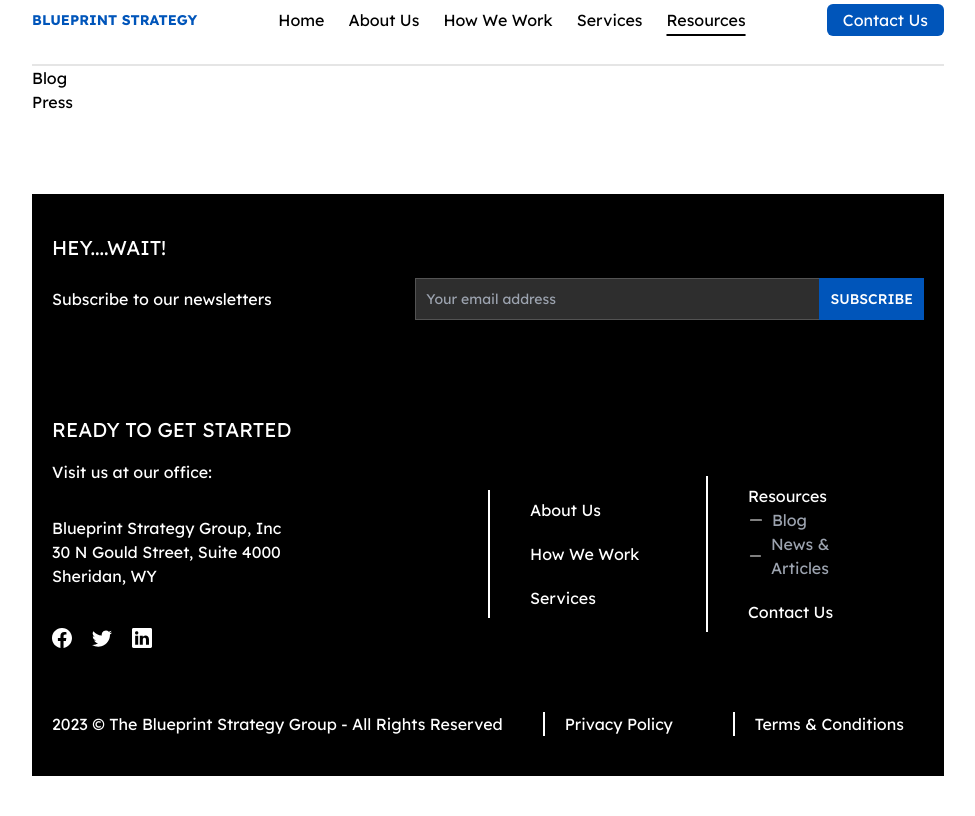
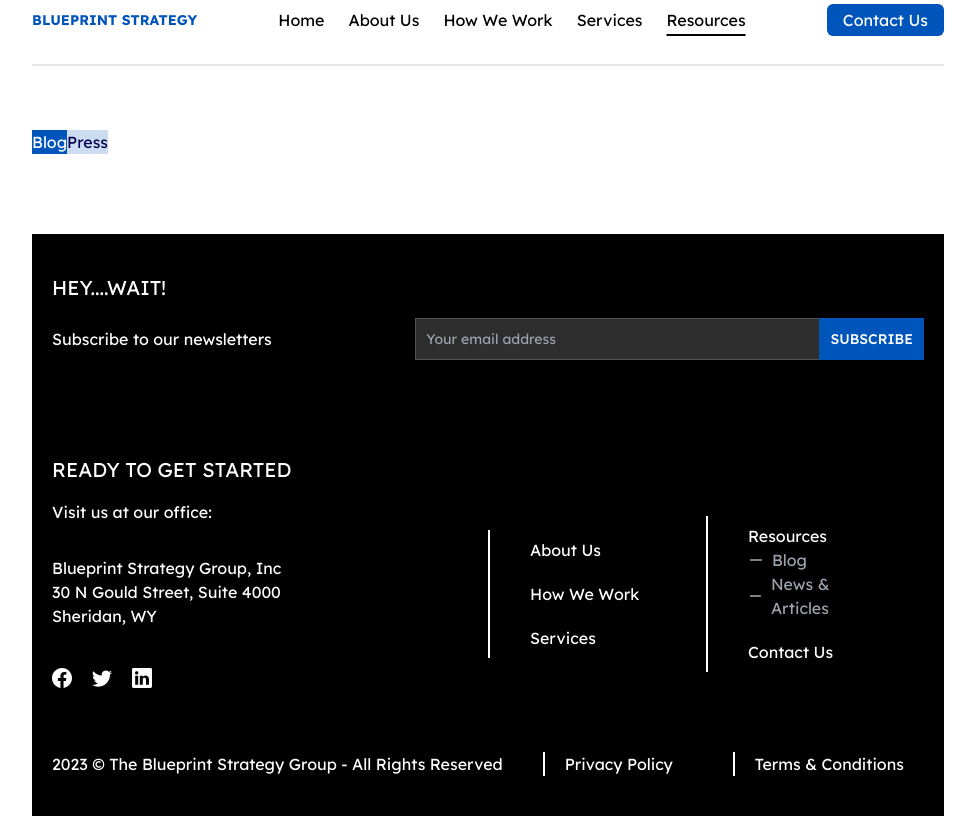
Before and after one commit to EdgarAmpiire/blueprints-web, a React (Create React App) app: page /resources in a window 1280 px wide. Shown: the whole page, without its empty margins (152-1127 px from the left). Built offline with nearby package versions, Linux system fonts and the light colour scheme; what tw-elements would draw is missing.

Commit message:
resources - hero

```diff
--- a/src/features/resources/components/Hero.jsx
+++ b/src/features/resources/components/Hero.jsx
@@ -3,12 +3,15 @@ import React from 'react'
 export const Hero = () => {
   return (
     <div>
-        <div>
+        <div className='mt-16'>
             <div>
-                <button>Blog</button>
+
+            <div>
+                <button className='bg-[#0055BA] text-white'>Blog</button>
+            <button className='bg-[#0055BA33] text-[#040052]'>
+                Press
+            </button>
             </div>
-            <div>
-                Press
             </div>
         </div>
     </div>
```
